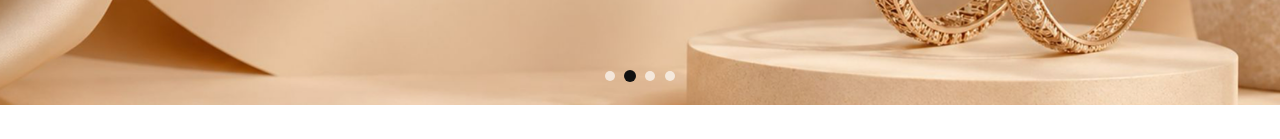
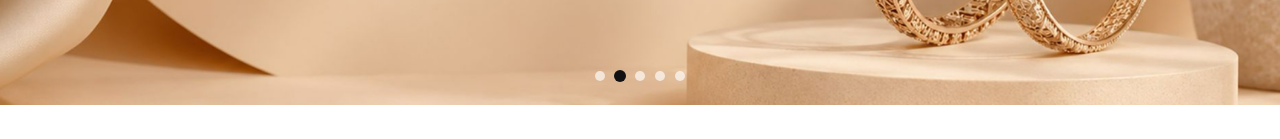
Before and after one commit to merxentaerp-tech/Vibhushnam-, a React (Vite) app: page / in a window 1280 px wide. Shown: the part 565-704 px from the top of the page. Built offline with nearby package versions, Linux system fonts and the light colour scheme.

Commit message:
Added hero5 image and updated hero slides

```diff
--- a/src/data/heroSlides.js
+++ b/src/data/heroSlides.js
@@ -2,7 +2,7 @@ import hero1 from "../assets/images/hero/hero1.png";
 import hero2 from "../assets/images/hero/hero2.png";
 import hero3 from "../assets/images/hero/hero3.png";
 import hero4 from "../assets/images/hero/hero4.png";
-
+import hero5 from "../assets/images/hero/hero5.png";
 export const heroSlides = [
   {
     id: 1,
@@ -20,4 +20,8 @@ export const heroSlides = [
     id: 4,
     image: hero4,
   },
+  {
+    id: 5,
+    image: hero5,
+  },
 ];
```
Also changed, not shown: 1 other file (tests, documents, lock files or other folders).
